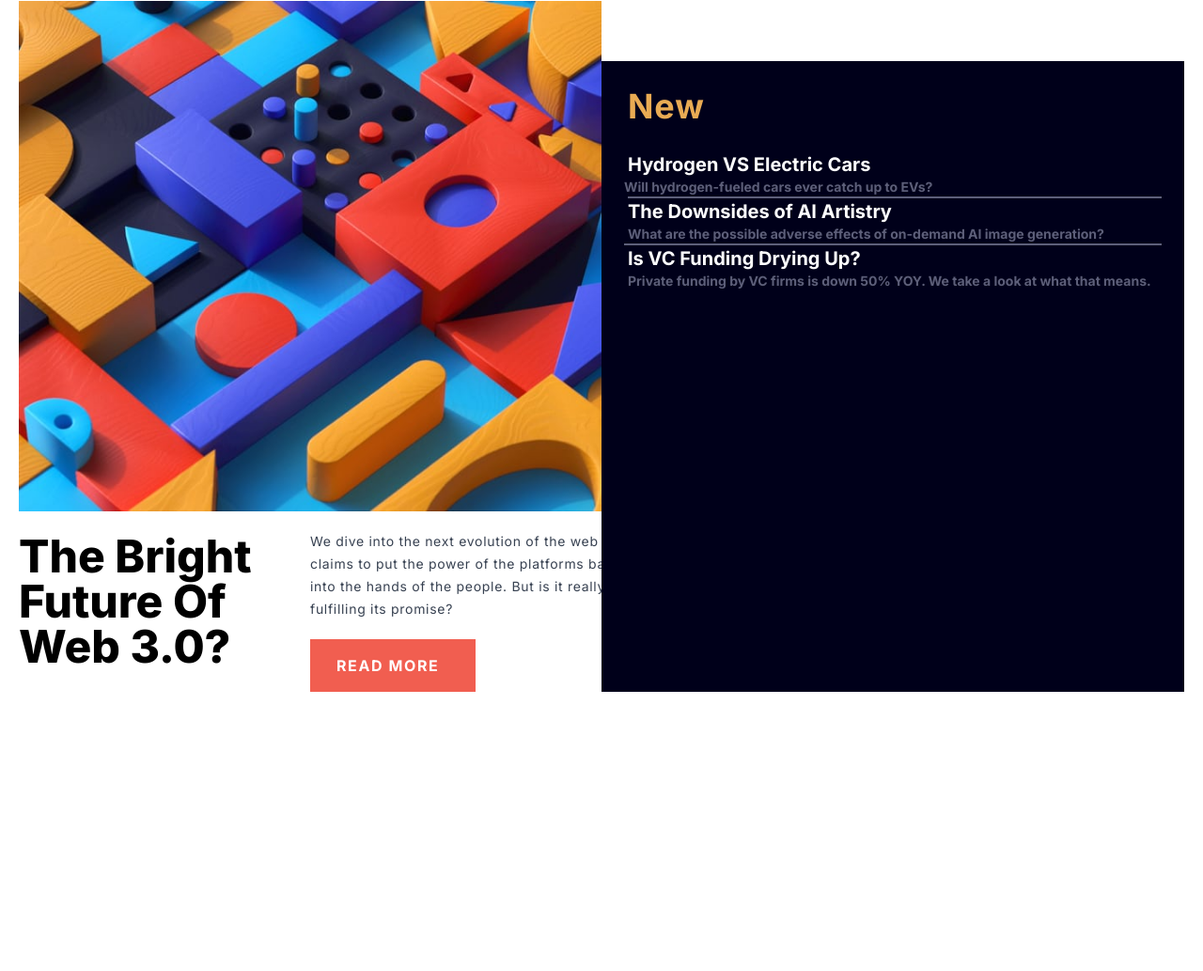
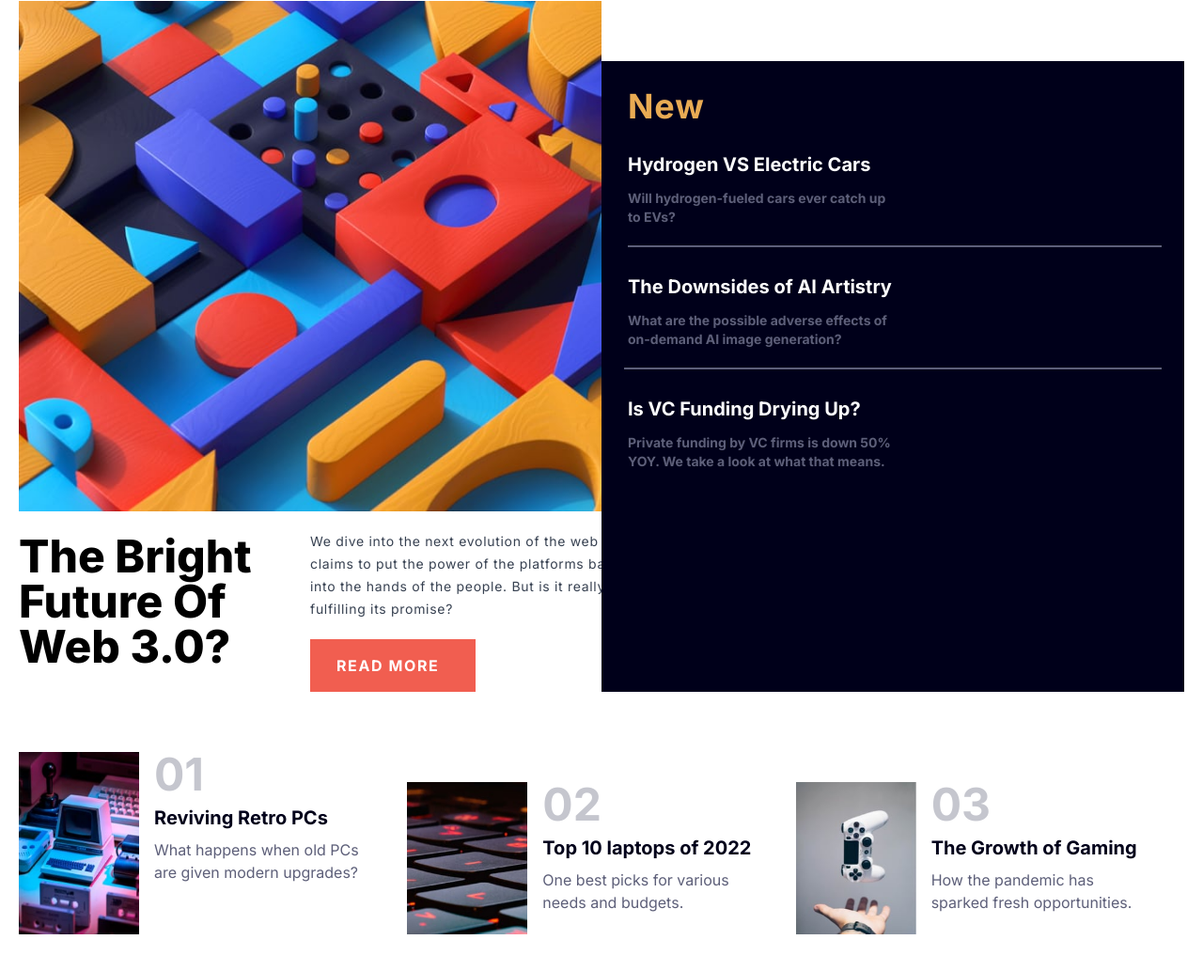
Before and after one commit to snehap02/news-homepage-frontendmentor, a website built with Vite: page index.html in a window 1280 px wide. Shown: the part 81-1114 px from the top of the page at 94% size. Before the commit the page ends 817 px from the top, so only its background shows below. Built offline with nearby package versions, Linux system fonts and the light colour scheme.

Commit message:
changes made

```diff
--- a/index.html
+++ b/index.html
@@ -18,7 +18,7 @@
                 <img src="/images/icon-menu.svg" alt="">
             </button>
 
-            <nav class="hidden md:block" aria-label="main">
+            <nav class="hidden md:block font-onlyFont text-xl font-medium text-secondUnderText" aria-label="main">
                 <a href="#">Home</a>
                 <a href="#">New</a>
                 <a href="#">Popular</a>
@@ -64,23 +64,48 @@
 
             <div>
                 <h1 class="text-white text-xl font-onlyFont font-semibold ml-7">Hydrogen VS Electric Cars</h1>
-                <h3 class="text-secondUnderText font-semibold font-onlyFont text-sm mx-6">Will hydrogen-fueled cars ever catch up to EVs?</h3>
-                <div class="bg-secondUnderText h-lineheight mx-6 ml-7"></div>
-                <h1 class="text-white text-xl font-onlyFont font-semibold ml-7">The Downsides of AI Artistry
+                <h3 class="text-secondUnderText font-semibold font-onlyFont text-sm mx-6 ml-7 mt-3 sm:w-secondwidth">Will hydrogen-fueled cars ever catch up to EVs?</h3>
+                <div class="bg-secondUnderText h-lineheight mx-6 ml-7 mt-5"></div>
+                <h1 class="text-white text-xl font-onlyFont font-semibold ml-7 mt-7">The Downsides of AI Artistry
                 </h1>
-                <h3 class="text-secondUnderText font-semibold font-onlyFont text-sm mx-6 ml-7">What are the possible adverse effects of on-demand AI image generation?
+                <h3 class="text-secondUnderText font-semibold font-onlyFont text-sm mx-6 ml-7 mt-3 sm:w-secondwidth">What are the possible adverse effects of on-demand AI image generation?
                 </h3>
-                <div class="bg-secondUnderText h-lineheight mx-6"></div>
-                <h1 class="text-white text-xl font-onlyFont font-semibold ml-7">Is VC Funding Drying Up?
+                <div class="bg-secondUnderText h-lineheight mx-6 mt-5"></div>
+                <h1 class="text-white text-xl font-onlyFont font-semibold ml-7 mt-7">Is VC Funding Drying Up?
                 </h1>
-                <h3 class="text-secondUnderText font-semibold font-onlyFont text-sm mx-6 ml-7">Private funding by VC firms is down 50% YOY. We take a look at what that means.
+                <h3 class="text-secondUnderText font-semibold font-onlyFont text-sm mx-6 ml-7 mt-3 pb-6 sm:w-secondwidth">Private funding by VC firms is down 50% YOY. We take a look at what that means.
                 </h3>
             </div>
         </div>
     </section>
 
-    <section class="second-whole-sec">
+    <section class="second-whole-sec grid grid-cols-1 md:grid md:grid-cols-3 mt-16 px-5 pb-20">
+        <div class="flex gap-4">
+            <img src="/images/image-retro-pcs.jpg" alt="" class="w-24 sm:w-32">
+            <div>
+                <h1 class="font-onlyFont text-5xl font-bold text-onetwothree">01</h1>
+                <h2 class="text-xl font-bold font-onlyFont text-secondContent py-2">Reviving Retro PCs</h2>
+                <h3 class="font-onlyFont text-base font-medium text-secondUnderText sm:w-56">What happens when old PCs are given modern upgrades?</h3>
+            </div>
+        </div>
 
+        <div class="flex mt-8 gap-4">
+            <img src="/images/image-top-laptops.jpg" alt="" class="w-24 sm:w-32">
+            <div>
+                <h1 class="font-onlyFont text-5xl font-bold text-onetwothree">02</h1>
+                <h2 class="text-xl font-bold font-onlyFont text-secondContent py-2">Top 10 laptops of 2022</h2>
+                <h3 class="font-onlyFont text-base font-medium text-secondUnderText sm:w-52">One best picks for various needs and budgets.</h3>
+            </div>
+        </div>
+
+        <div class="flex mt-8 gap-4">
+            <img src="/images/image-gaming-growth.jpg" alt="" class="w-24 sm:w-32">
+            <div>
+                <h1 class="font-onlyFont text-5xl font-bold text-onetwothree">03</h1>
+                <h2 class="text-xl font-bold font-onlyFont text-secondContent py-2">The Growth of Gaming</h2>
+                <h3 class="font-onlyFont text-base font-medium text-secondUnderText sm:w-56">How the pandemic has sparked fresh opportunities.</h3>
+            </div>
+        </div>
     </section>
 
     <script src="script.js"></script>
--- a/tailwind.config.js
+++ b/tailwind.config.js
@@ -18,7 +18,7 @@ module.exports = {
       },
       width:{
         firstwidth: '350px',
-        secondwidth: '320px'
+        secondwidth: '290px'
       },
       height:{
         lineheight: '2px'
```
